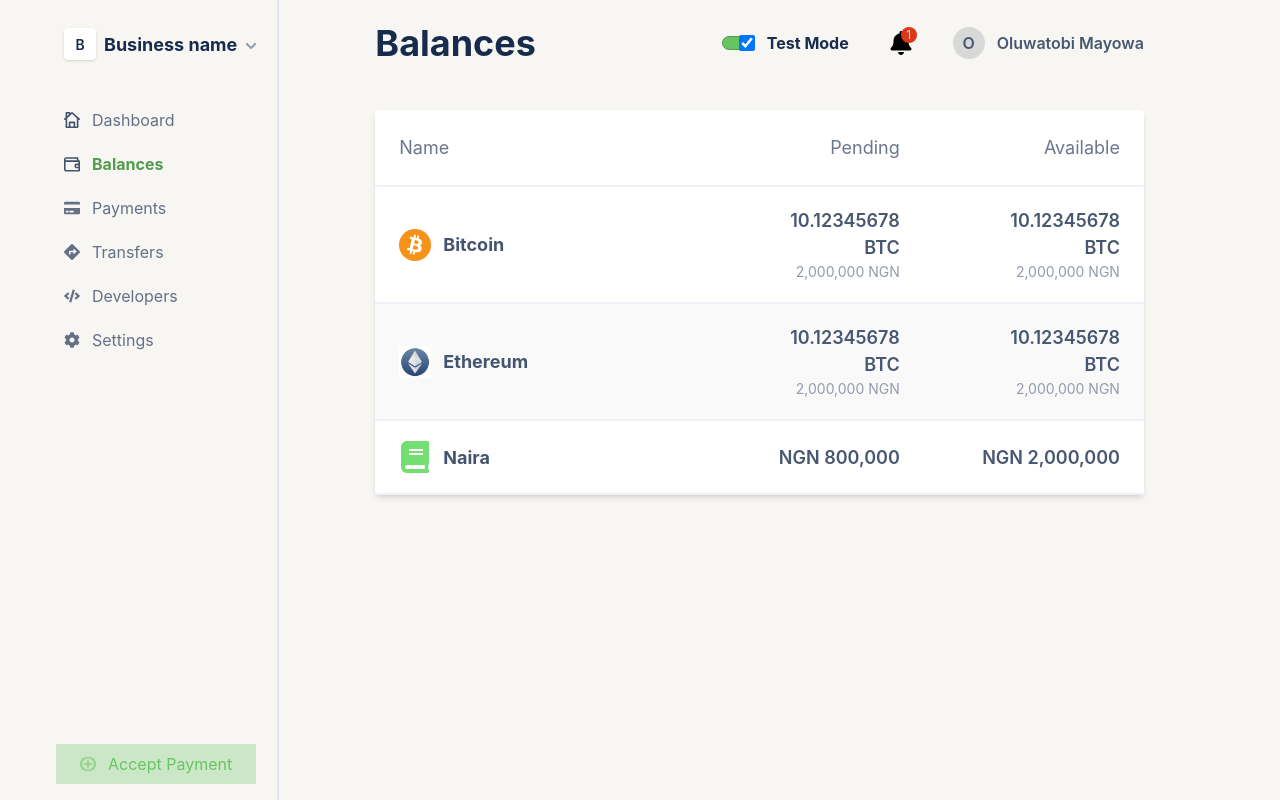
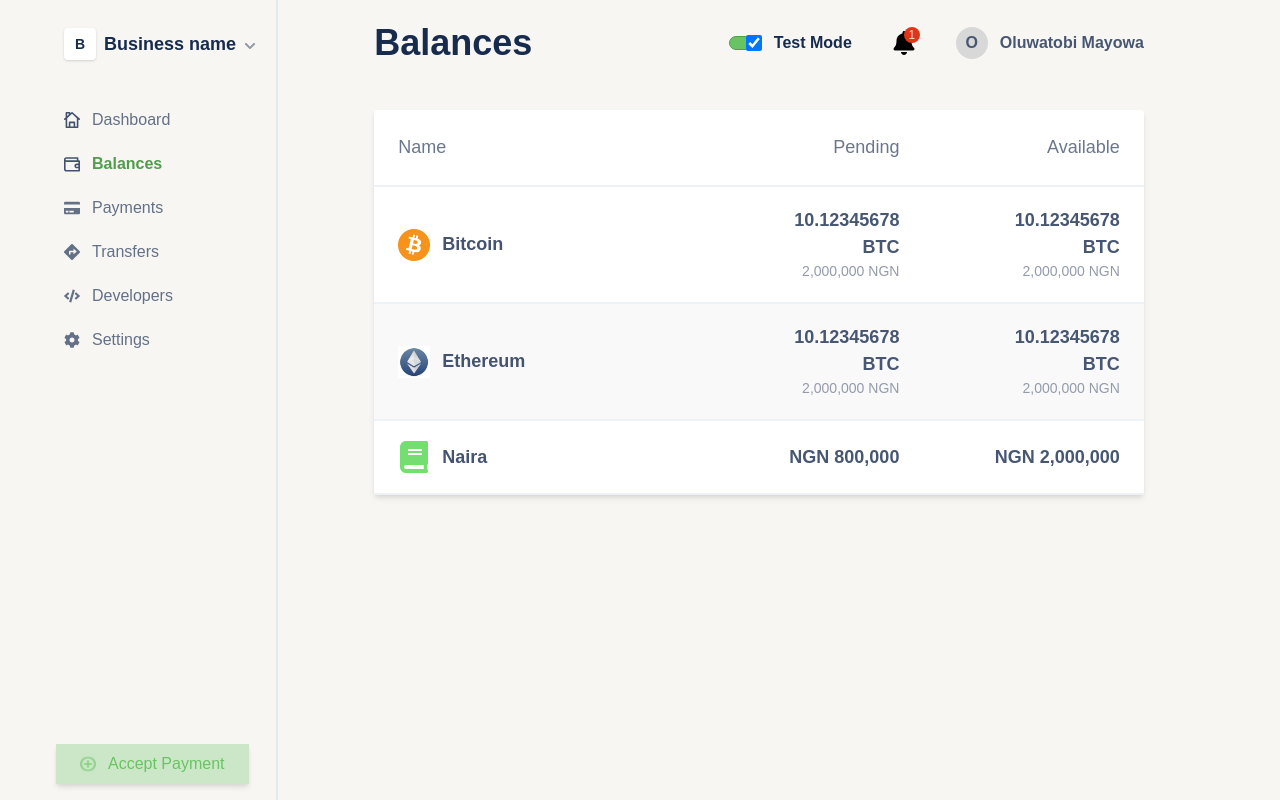
Before and after one commit to francisudeji/react-admin-dashboard-ui, a React (Create React App) app: page / in a window 1280 px wide. Built offline with nearby package versions, Linux system fonts and the light colour scheme.

Commit message:
Changed font and added shadow to Accept payment button

```diff
--- a/src/components/sidebar.js
+++ b/src/components/sidebar.js
@@ -110,7 +110,7 @@ function Sidebar({ name, isOpen }) {
         </nav>
       </div>
       <div className='items-end'>
-        <button className='flex bg-payment-btn text-light-green items-center justify-center px-6 py-2'>
+        <button className='flex bg-payment-btn text-light-green items-center justify-center px-6 py-2 shadow-md'>
           <img
             className='w-4 h-4'
             src='/assets/svgs/plus.png'
--- a/src/tailwind.css
+++ b/src/tailwind.css
@@ -9,6 +9,7 @@ body {
 body {
   @apply bg-light-gray;
   overflow: hidden;
+  font-family: Arial, Helvetica, sans-serif;
 }
 
 .toggle-label {
```
Also changed, not shown: src/index.css.
